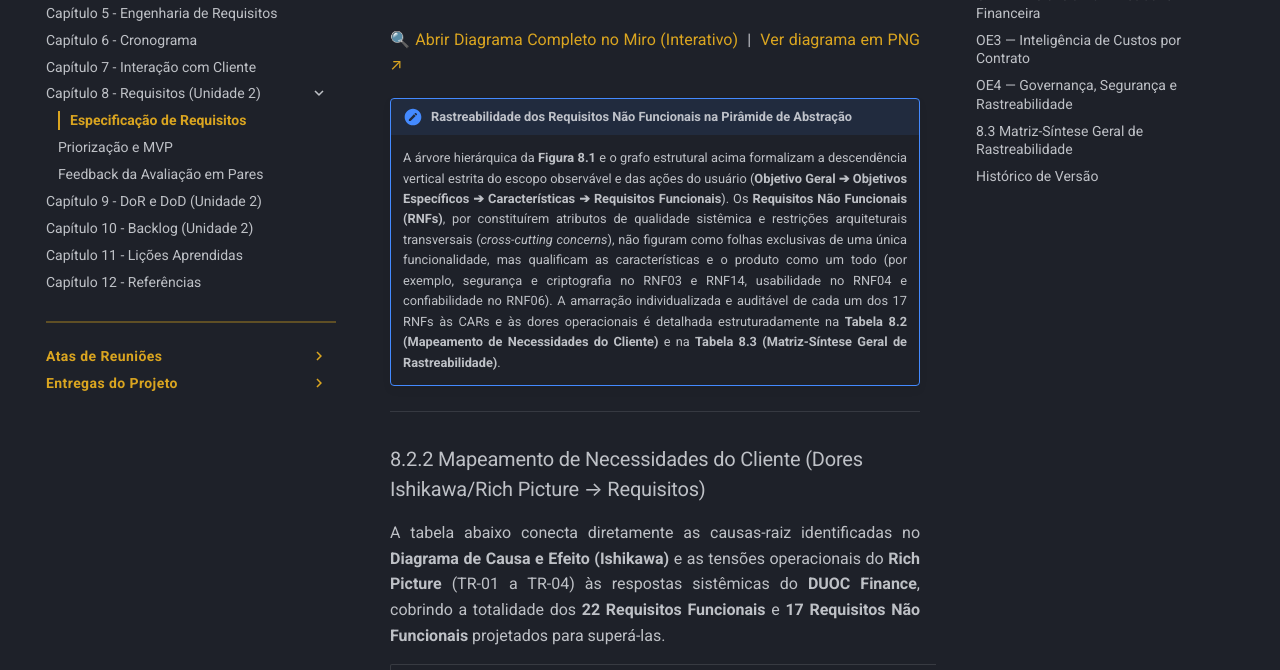
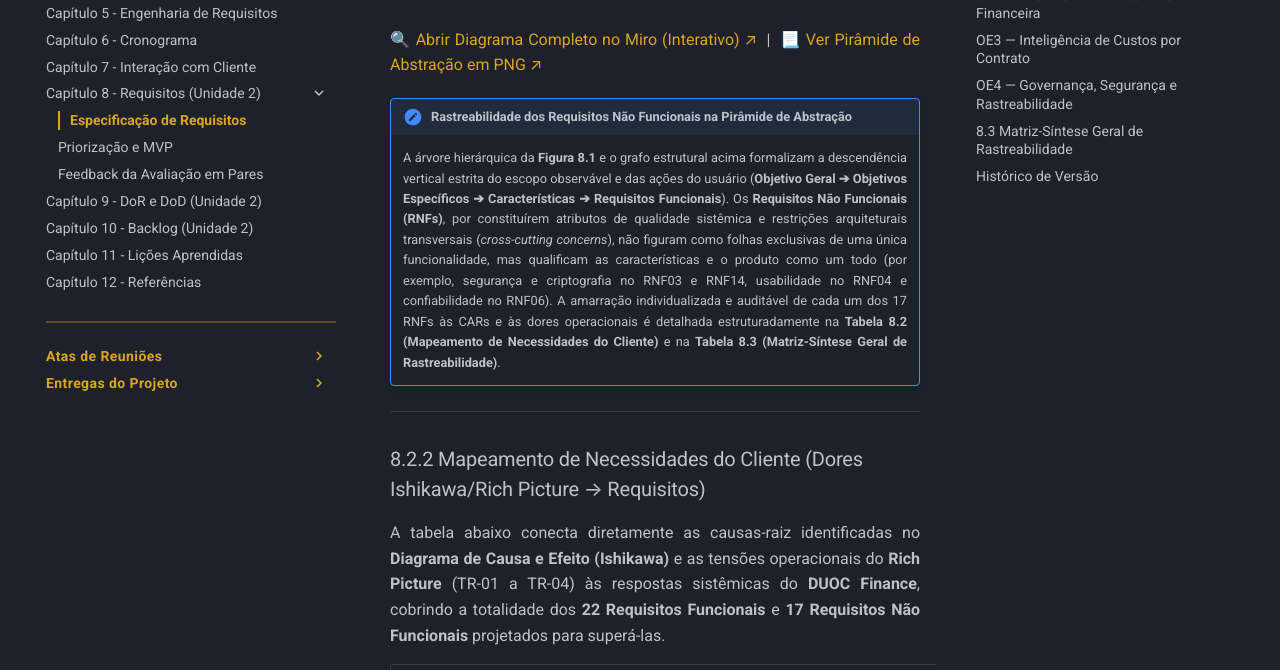
Before and after one commit to mdsreq-fga-unb/REQ-2026.2-T01-DUOC-Finance, an MkDocs documentation site: the page built from docs/requisitos/index.md, in a window 1280 px wide and 900 px high, scrolled down 3052 px, cut to the strip 230-900 px from the top of the window. Built offline with MkDocs 1.6.1 and Material for MkDocs 9.7.7, drawn with Linux system fonts in a browser that asks for light colours.

```diff
--- a/docs/requisitos/index.md
+++ b/docs/requisitos/index.md
@@ -53,13 +53,13 @@
   <a href="https://miro.com/app/board/uXjVEd_ZDOg=/?share_link_id=457510525802"
      target="_blank"
      rel="noopener noreferrer">
-    🔍 Abrir Diagrama Completo no Miro (Interativo)
+    🔍 Abrir Diagrama Completo no Miro (Interativo) ↗
   </a>
     &nbsp;|&nbsp;
   <a href="../assets/images/requisitos/piramide_abstracao.jpg"
      target="_blank"
      rel="noopener noreferrer">
-    Ver diagrama em PNG ↗
+    📃 Ver Pirâmide de Abstração em PNG ↗
   </a>
 </p>
 
```
Also changed, not shown: docs/assets/images/requisitos/piramide_abstracao.jpg.
